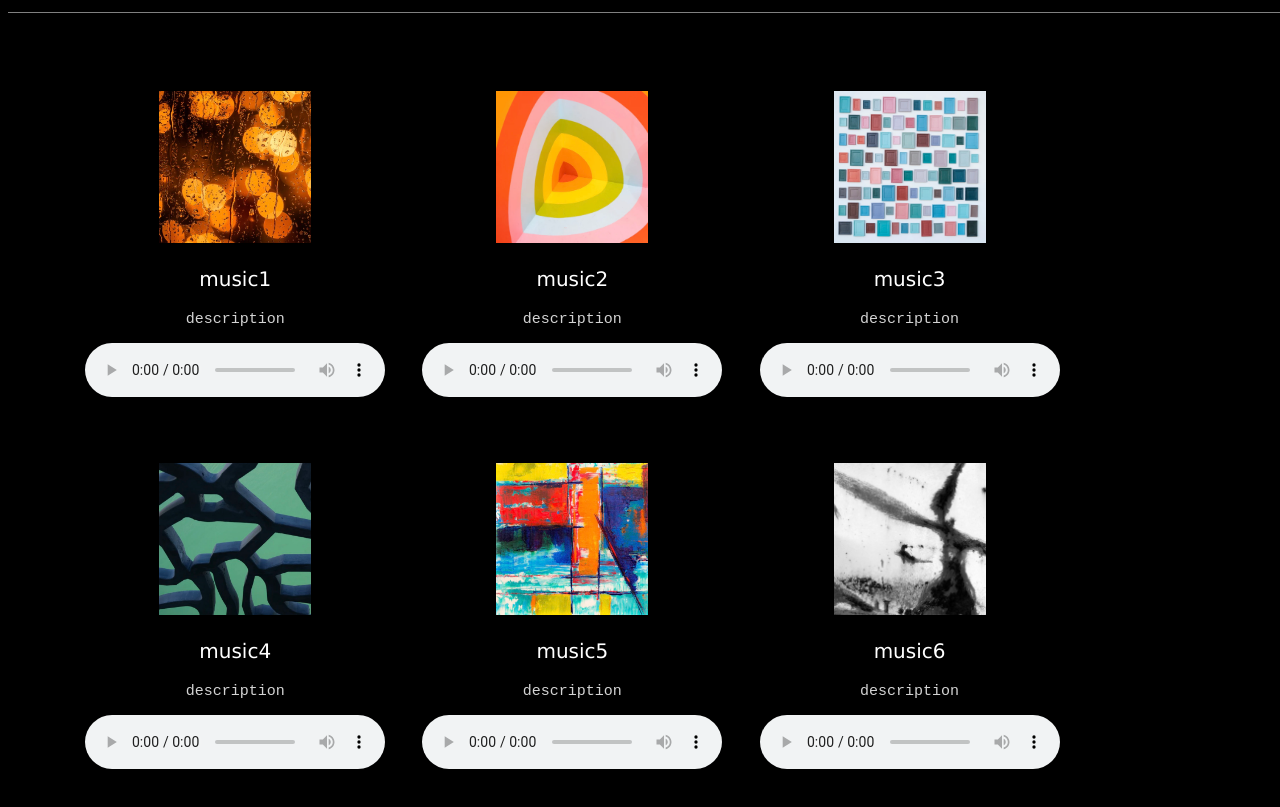
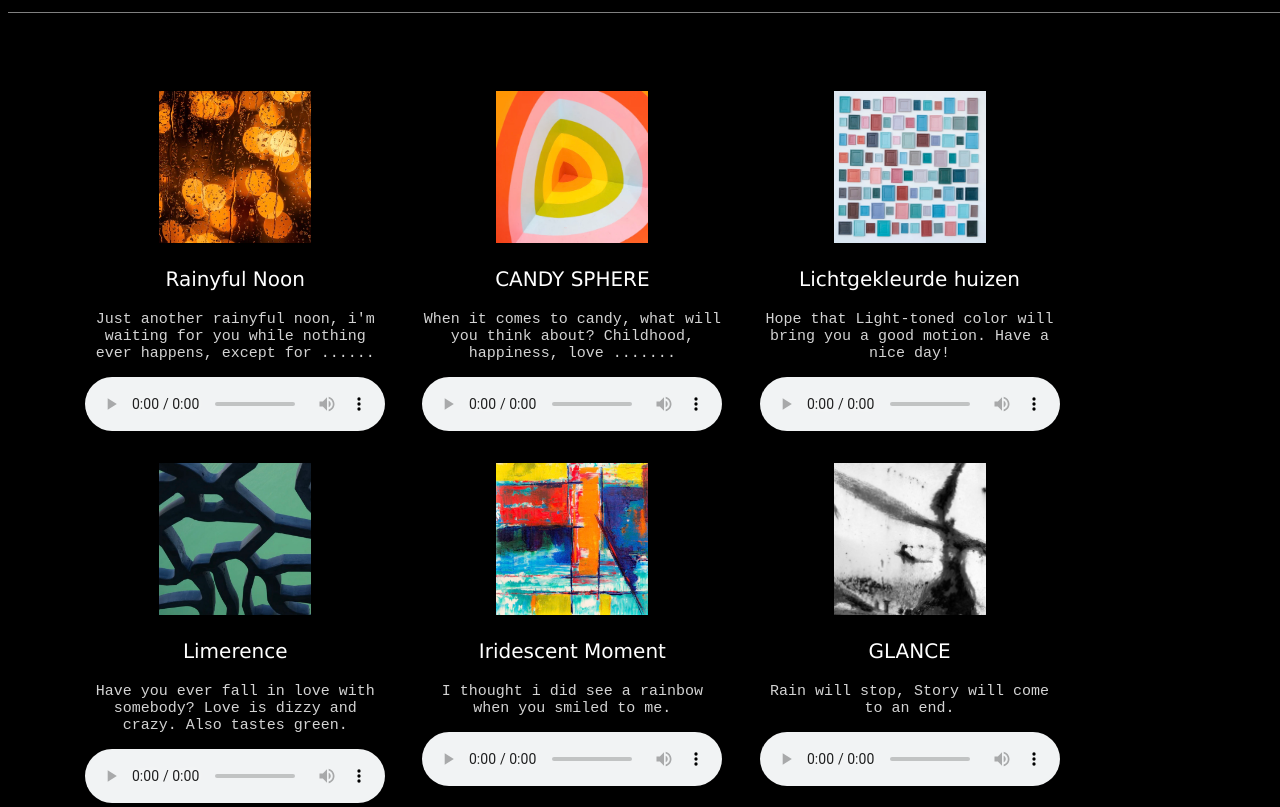
Before and after one commit to TriNauD/AIMusic, a website: page static/demo.html in a window 1280 px wide. Shown: the part 116-923 px from the top of the page. Before the commit the page ends 889 px from the top, so only its background shows below. Drawn offline with Linux system fonts and the light colour scheme.

Commit message:
Add demo music mp3 files. Change the music name & description.

```diff
--- a/static/demo.html
+++ b/static/demo.html
@@ -26,49 +26,49 @@
     <li>
         <div class="demoMusic">
             <img class="musicPic" src="images/musicPics/1.png">
-            <p class="musicName">music1</p>
-            <p class="description">description</p>
-            <audio class="demoMusicPlayer" src="audio/string_ensemble/C1.mp3" controls="controls"></audio>
+            <p class="musicName">Rainyful Noon</p>
+            <p class="description">Just another rainyful noon, i'm waiting for you while nothing ever happens, except for ......</p>
+            <audio class="demoMusicPlayer" src="audio/demoMusic/down.mp3" controls="controls"></audio>
         </div>
     </li>
     <li>
         <div class="demoMusic">
             <img class="musicPic" src="images/musicPics/2.png">
-            <p class="musicName">music2</p>
-            <p class="description">description</p>
-            <audio class="demoMusicPlayer" src="audio/string_ensemble/C1.mp3" controls="controls"></audio>
+            <p class="musicName">CANDY SPHERE</p>
+            <p class="description">When it comes to candy, what will you think about? Childhood, happiness, love ....... </p>
+            <audio class="demoMusicPlayer" src="audio/demoMusic/veryhappy.mp3" controls="controls"></audio>
         </div>
     </li>
     <li>
         <div class="demoMusic">
             <img class="musicPic" src="images/musicPics/3.png">
-            <p class="musicName">music3</p>
-            <p class="description">description</p>
-            <audio class="demoMusicPlayer" src="audio/string_ensemble/C1.mp3" controls="controls"></audio>
+            <p class="musicName">Lichtgekleurde huizen</p>
+            <p class="description">Hope that Light-toned color will bring you a good motion. Have a nice day!</p>
+            <audio class="demoMusicPlayer" src="audio/demoMusic/happy.mp3" controls="controls"></audio>
         </div>
     </li>
     <li>
         <div class="demoMusic">
             <img class="musicPic" src="images/musicPics/4.png">
-            <p class="musicName">music4</p>
-            <p class="description">description</p>
-            <audio class="demoMusicPlayer" src="audio/string_ensemble/C1.mp3" controls="controls"></audio>
+            <p class="musicName">Limerence</p>
+            <p class="description">Have you ever fall in love with somebody? Love is dizzy and crazy. Also tastes green.</p>
+            <audio class="demoMusicPlayer" src="audio/demoMusic/curve.mp3" controls="controls"></audio>
         </div>
     </li>
     <li>
         <div class="demoMusic">
             <img class="musicPic" src="images/musicPics/5.png">
-            <p class="musicName">music5</p>
-            <p class="description">description</p>
-            <audio class="demoMusicPlayer" src="audio/string_ensemble/C1.mp3" controls="controls"></audio>
+            <p class="musicName">Iridescent Moment</p>
+            <p class="description">I thought i did see a rainbow when you smiled to me.</p>
+            <audio class="demoMusicPlayer" src="audio/demoMusic/high.mp3" controls="controls"></audio>
         </div>
     </li>
    <li>
         <div class="demoMusic">
             <img class="musicPic" src="images/musicPics/6.png">
-            <p class="musicName">music6</p>
-            <p class="description">description</p>
-            <audio class="demoMusicPlayer" src="audio/string_ensemble/C1.mp3" controls="controls"></audio>
+            <p class="musicName">GLANCE</p>
+            <p class="description">Rain will stop, Story will come to an end.</p>
+            <audio class="demoMusicPlayer" src="audio/demoMusic/sorrow.mp3" controls="controls"></audio>
         </div>
     </li>
 </ul>
```
Also changed, not shown: 6 other files.
